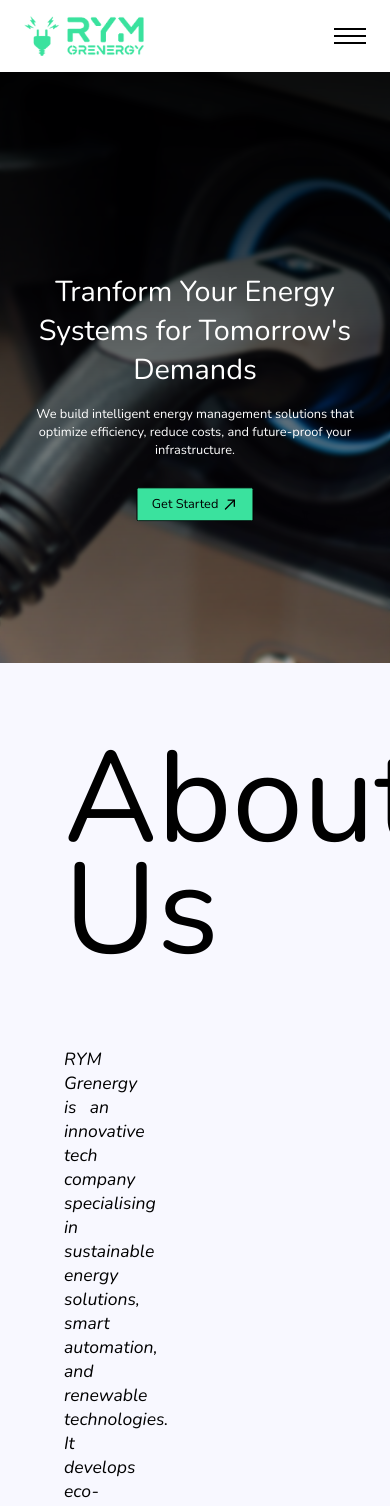
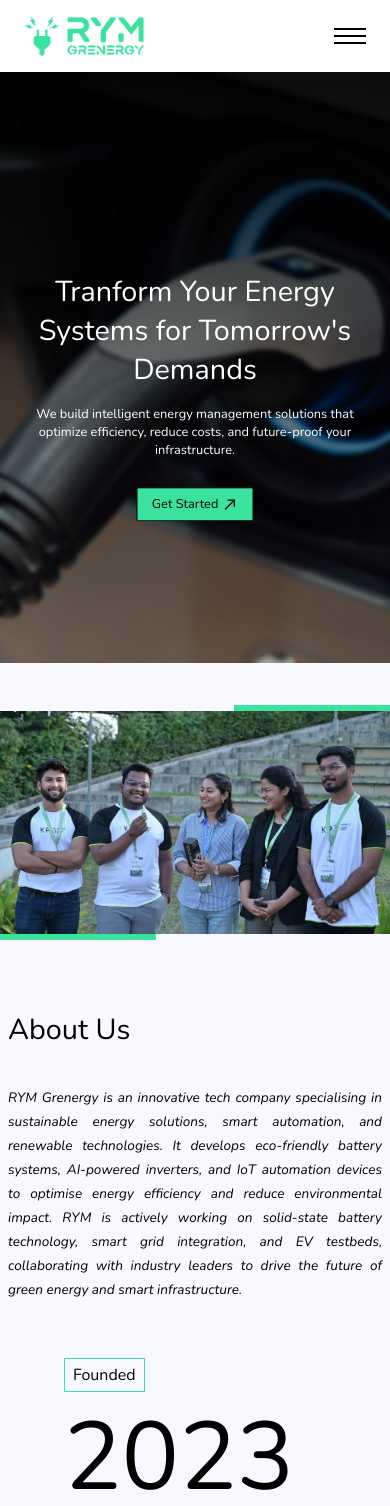
Before and after one commit to AryanSaini1303/RYM-Grenergy-Website-Next.js-, a Next.js app: page / in a window 390 px wide. Shown: the top 1506 px of the page. Built offline with nearby package versions, Linux system fonts and the light colour scheme.

Commit message:
Style: Update layout and responsiveness of about section; add new info container styles

```diff
--- a/app/page.module.css
+++ b/app/page.module.css
@@ -102,21 +102,40 @@
   display: flex;
   justify-content: space-between;
   align-items: center;
-  /* gap: 1rem; */
+  gap: 2.5rem;
   margin: 5rem 0;
 }
+
+.infoContainer {
+  width: 40%;
+  display: flex;
+  flex-direction: column;
+  gap: 1.2rem;
+}
+
+.infoContainer h1 {
+  font-size: 2.2rem;
+}
+
+.infoContainer p {
+  font-size: 0.95rem;
+  line-height: 1.6;
+}
+
 .imageContainer {
   height: auto;
-  width: 70%;
+  width: 55%;
   position: relative;
 }
+
 .aboutSection img {
   border-radius: var(--img-radius);
-  /* filter: grayscale(); */
   height: 100%;
   width: 100%;
-  display: block; /* do this to remove the stubborn gap from the bottom of the image*/
+  display: block;
+  object-fit: cover;
 }
+
 .aboutSection .imageContainer::after {
   content: '';
   position: absolute;
@@ -127,6 +146,7 @@
   right: 0;
   z-index: 100;
 }
+
 .aboutSection .imageContainer::before {
   content: '';
   position: absolute;
@@ -137,6 +157,7 @@
   left: 0;
   z-index: 100;
 }
+
 .infoContainer {
   display: flex;
   flex-direction: column;
@@ -481,3 +502,60 @@
     font-size: 0.8rem;
   }
 }
+
+@media (max-width: 900px) {
+  .aboutSection {
+    flex-direction: column-reverse;
+    align-items: center;
+    text-align: center;
+  }
+  .infoContainer {
+    width: 100%;
+    gap: 0;
+  }
+  .imageContainer {
+    width: 90%;
+  }
+  .infoContainer h1 {
+    font-size: 3rem;
+    text-align: left;
+    width: fit-content;
+  }
+  .infoContainer p {
+    font-size: 0.9rem;
+  }
+  /* .aboutSection .imageContainer::after,
+  .aboutSection .imageContainer::before {
+    height: 8px;
+  } */
+}
+
+@media (max-width: 600px) {
+  .aboutSection {
+    margin: 3rem 0;
+    gap: 2rem;
+  }
+  .infoContainer h1 {
+    font-size: 1.8rem;
+    margin: 0;
+  }
+  .infoContainer p {
+    font-size: 0.85rem;
+    width: 100%;
+  }
+  .imageContainer {
+    width: 100%;
+  }
+  .infoContainer {
+    padding: 0.5rem;
+  }
+  .aboutSection .imageContainer::after,
+  .aboutSection .imageContainer::before {
+    width: 40%;
+    height: 6px;
+    bottom: -6px;
+  }
+  .aboutSection .imageContainer::after {
+    top: -6px;
+  }
+}
--- a/package.json
+++ b/package.json
@@ -16,6 +16,7 @@
     "react-dom": "19.2.0"
   },
   "devDependencies": {
+    "baseline-browser-mapping": "^2.9.0",
     "eslint": "^9",
     "eslint-config-next": "16.0.3"
   }
```
Also changed, not shown: 1 other file (tests, documents, lock files or other folders).
